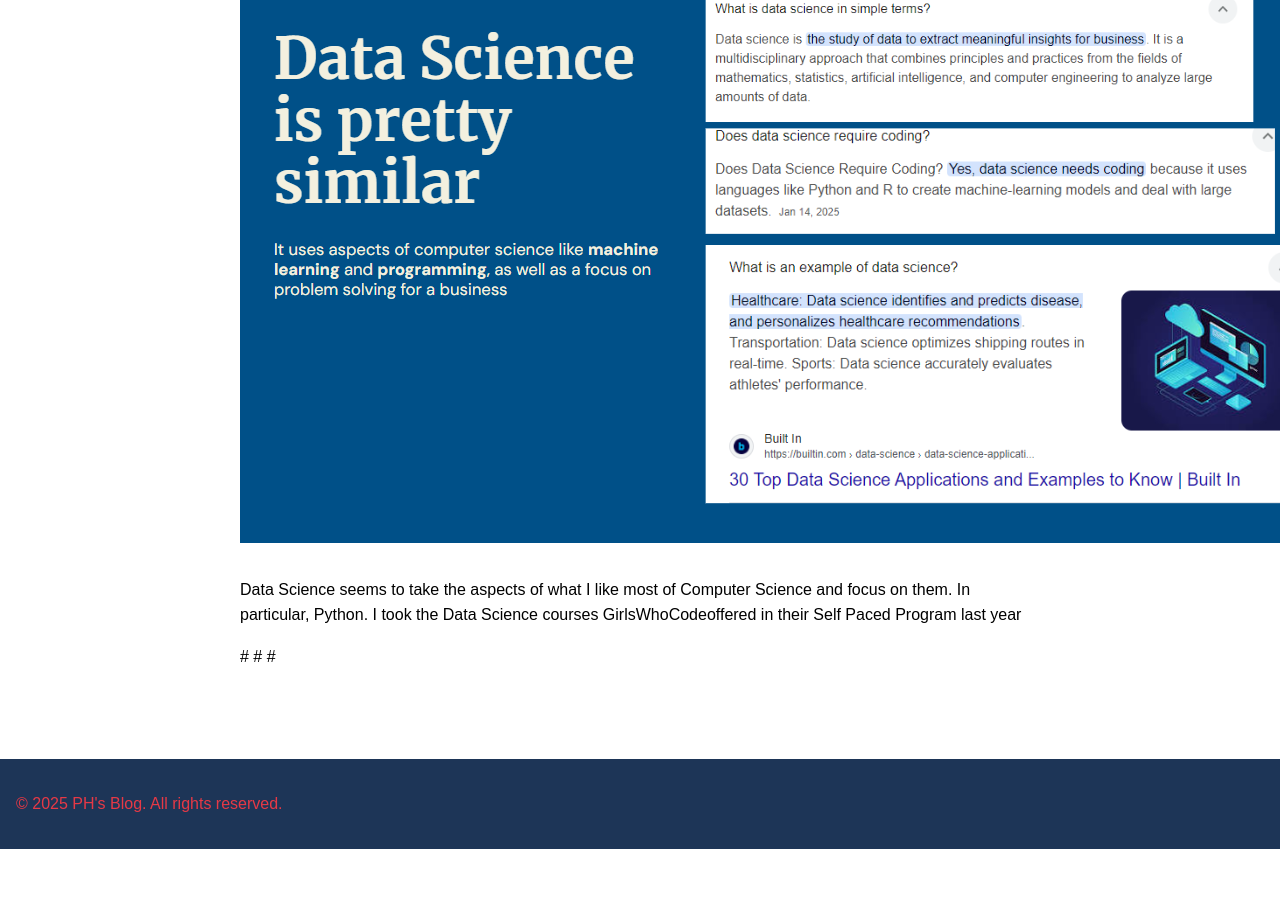
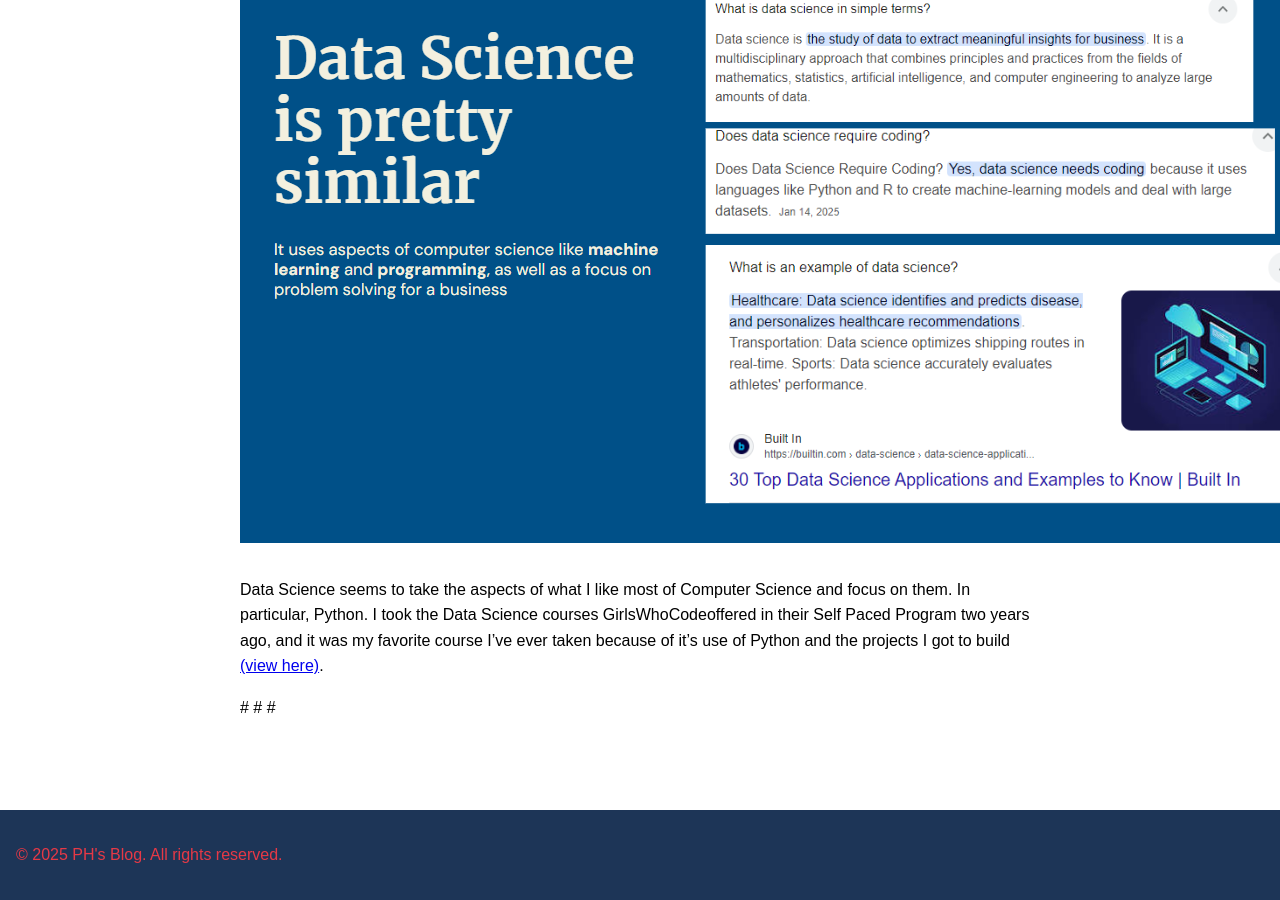
Before and after one commit to CaptainSapphire/PH-s-Blog, a Jekyll site: the page built from _posts/2025-02-05-Data-Science.md, in a window 1280 px wide and 900 px high, scrolled down 2975 px. Built offline with Jekyll 4.4.1, drawn with Linux system fonts in a browser that asks for light colours; our own code applies the rules of GitHub Pages for plain Markdown files; before the commit the page ends 3824 px from its top, so only the background shows below that.

Commit message:
Update 2025-02-05-Data-Science.md

```diff
--- a/_posts/2025-02-05-Data-Science.md
+++ b/_posts/2025-02-05-Data-Science.md
@@ -21,7 +21,7 @@ Short answer yes, long answer... <br><br>
 
 # Introduction to Data Science (in relation to Computer Science)
 !["Slide 5"](https://github.com/CaptainSapphire/PH-s-Blog/blob/main/assets/February%202025/slide5.png?raw=true)<br><br>
-Data Science seems to take the aspects of what I like most of Computer Science and focus on them. In particular, Python. I took the Data Science courses GirlsWhoCodeoffered in their Self Paced Program last year
+Data Science seems to take the aspects of what I like most of Computer Science and focus on them. In particular, Python. I took the Data Science courses GirlsWhoCodeoffered in their Self Paced Program two years ago, and it was my favorite course I've ever taken because of it's use of Python and the projects I got to build [(view here)](https://github.com/CaptainSapphire/GirlsWhoCode/tree/main/SPP-2023/Data%20Science).
 
 #
 #
```
